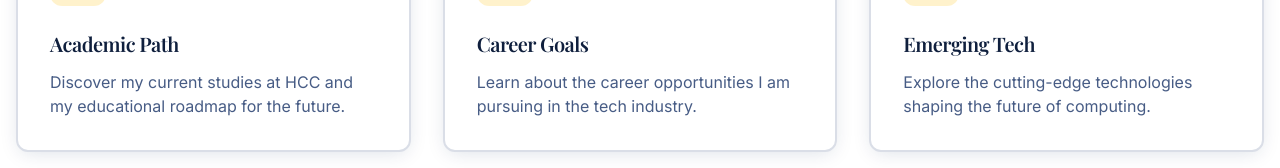
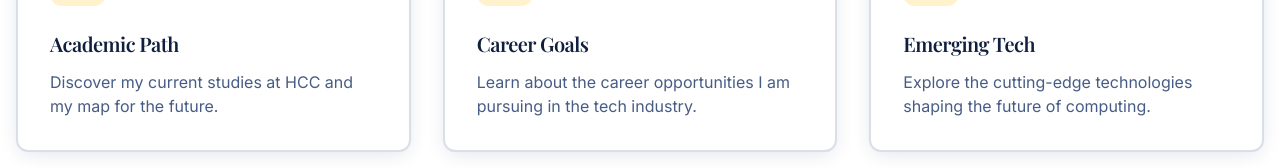
Before and after one commit to gnartastrophe/esteban-s-tech-journey, a React (Vite) app: page / in a window 1280 px wide. Shown: the part 1022-1190 px from the top of the page. Built offline with nearby package versions, Linux system fonts and the light colour scheme; the HTML template or start-up script is replaced by a standard one.

Commit message:
Visual edit in Lovable
Edited UI in Lovable

```diff
--- a/src/pages/Index.tsx
+++ b/src/pages/Index.tsx
@@ -73,7 +73,7 @@ const Index = () => {
                   Academic Path
                 </h3>
                 <p className="text-muted-foreground font-body">
-                  Discover my current studies at HCC and my educational roadmap for the future.
+                  Discover my current studies at HCC and my map for the future.
                 </p>
               </div>
             </Link>
```
